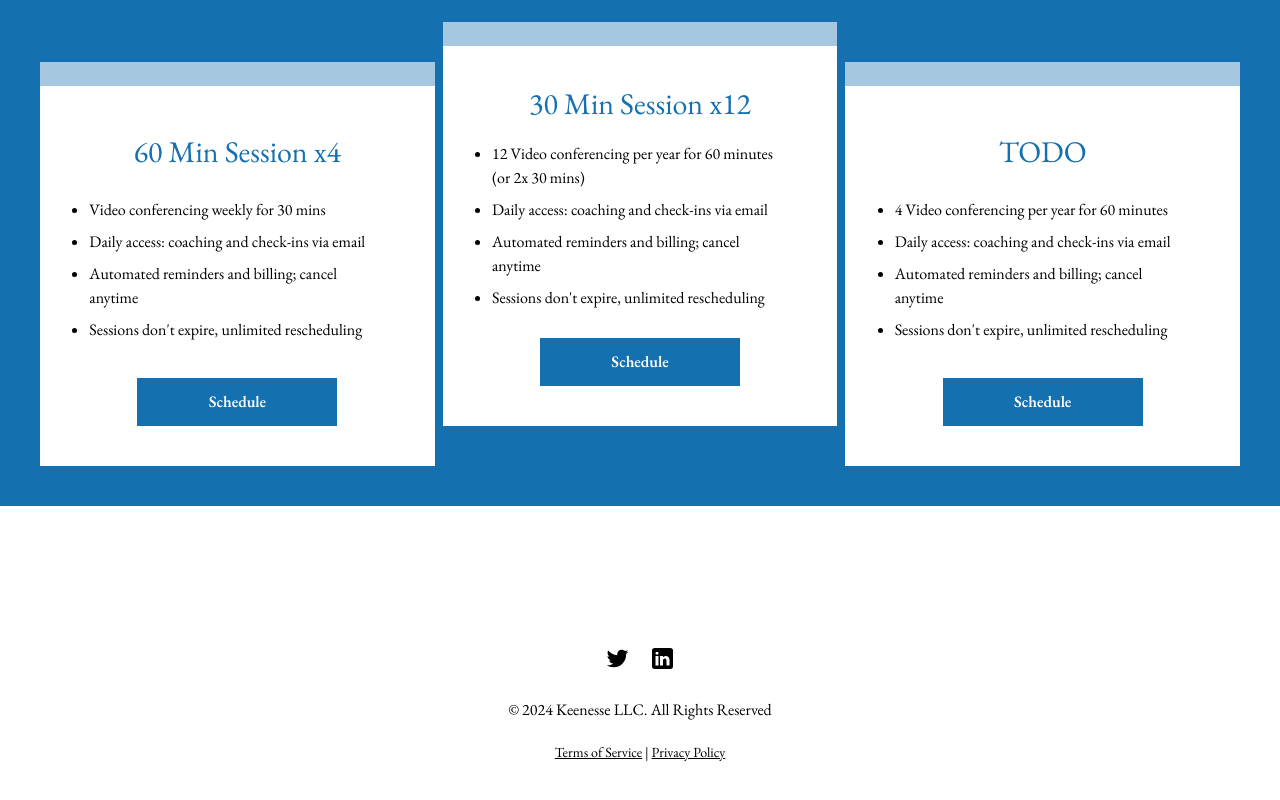
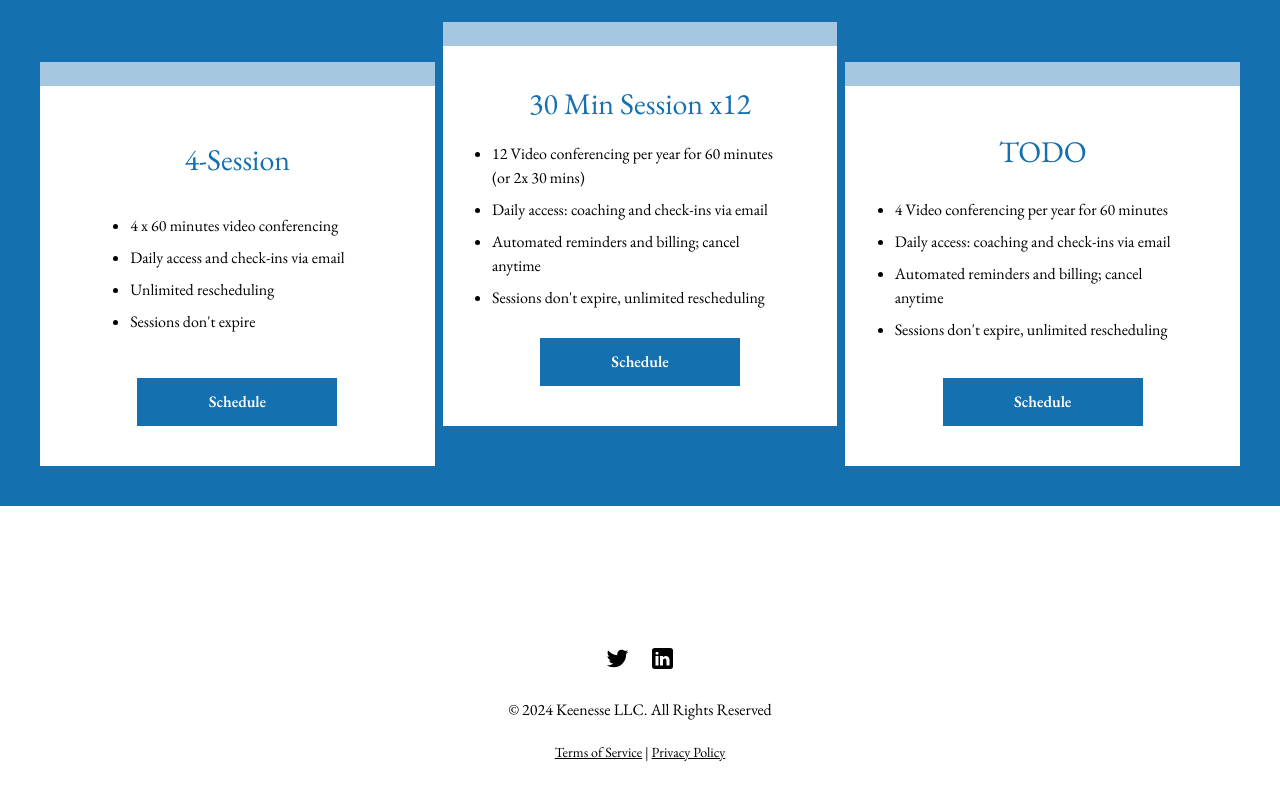
Before and after one commit to ybot1122/keenesse, a Next.js app: page /appointments in a window 1280 px wide. Shown: the part 1157-1957 px from the top of the page. Built offline with nearby package versions, Linux system fonts and the light colour scheme.

Commit message:
Start adding support for new URLs

```diff
--- a/app/appointments/Tabs.tsx
+++ b/app/appointments/Tabs.tsx
@@ -70,15 +70,19 @@ const Packages = () => {
         </h1>
       </div>
       <BuyCard
-        title="60 Min Session x4"
-        href="https://calendly.com/keenesse/free30min"
+        title="4-Session"
+        href={
+          process.env.NEXT_PUBLIC_ENVIRONMENT === "development"
+            ? "https://buy.stripe.com/test_14k7vI4ymfhSgiQeUW"
+            : "tbd"
+        }
         indented={true}
         bg="white"
         details={[
-          "Video conferencing weekly for 30 mins",
-          "Daily access: coaching and check-ins via email",
-          "Automated reminders and billing; cancel anytime",
-          "Sessions don't expire, unlimited rescheduling",
+          "4 x 60 minutes video conferencing",
+          "Daily access and check-ins via email",
+          "Unlimited rescheduling",
+          "Sessions don't expire",
         ]}
       />
       <BuyCard
--- a/app/confirm/getStripeCheckoutSession.ts
+++ b/app/confirm/getStripeCheckoutSession.ts
@@ -40,6 +40,8 @@ export default async function isValidStripeCheckoutSession(
         customer_email,
         lineItems,
       };
+    } else {
+      throw new Error("Stripe product does not require confirm page");
     }
   } catch (e: any) {
     console.log("Error retrieving stripe checkout session", e);
--- a/constants/STRIPE_SUBSCRIPTION_PRODUCT_IDS.ts
+++ b/constants/STRIPE_SUBSCRIPTION_PRODUCT_IDS.ts
@@ -2,9 +2,13 @@ export const MONTHLY_ACCOUNTABILITY_PRODUCT_ID = "prod_QVPvR9dIlsGDr9";
 export const WEEKLY_ACCOUNTABILITY_PRODUCT_ID = "prod_QVPpvFpBmnQ97g";
 export const TEST_MODE_DAILY_ACCOUNTABILITY_PRODUCT_ID = "prod_QSTWXLF2x2W86n";
 export const TESTING_LIVE_DAILY_CHARGE_PRODUCT_ID = "prod_QZES5wLjvB3iYH";
+export const TEST_MODE_4_SESSION = "prod_QbpN5CHqhtRztl";
 export const STRIPE_SUBSCRIPTION_PRODUCT_IDS = [
   MONTHLY_ACCOUNTABILITY_PRODUCT_ID,
   WEEKLY_ACCOUNTABILITY_PRODUCT_ID,
   TEST_MODE_DAILY_ACCOUNTABILITY_PRODUCT_ID,
   TESTING_LIVE_DAILY_CHARGE_PRODUCT_ID,
+  TEST_MODE_4_SESSION,
 ];
+
+export const STRIPE_PACKAGE_PRODUCT_IDS = [TEST_MODE_4_SESSION];
```
